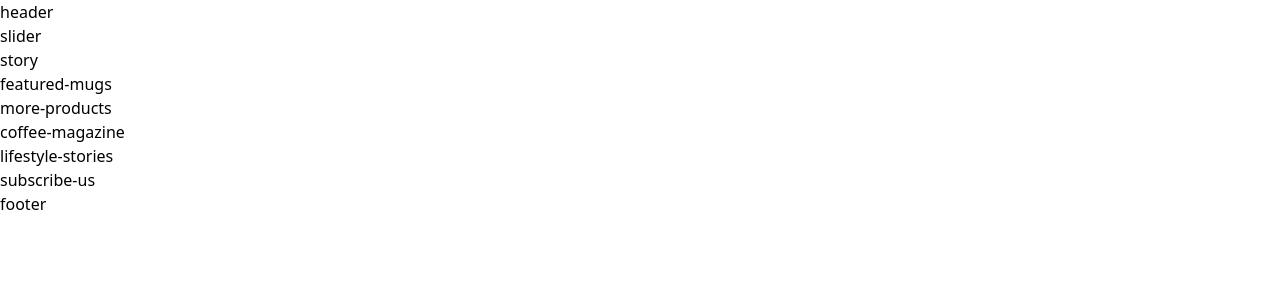
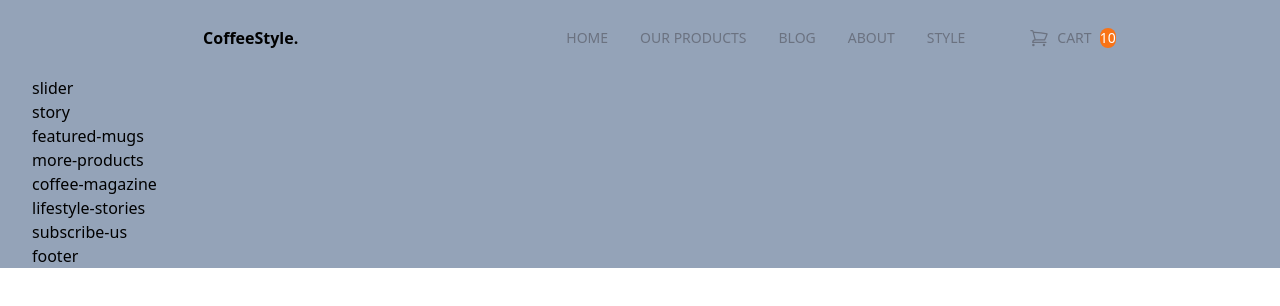
Before and after one commit to Dovansanh/tailwind-coffee, a website: page public/index.html in a window 1280 px wide. Drawn offline with Linux system fonts and the light colour scheme.

Commit message:
add header

```diff
--- a/public/index.html
+++ b/public/index.html
@@ -3,13 +3,45 @@
 <head>
   <meta charset="UTF-8">
   <meta name="viewport" content="width=device-width, initial-scale=1.0">
-  <link href="./output.css" rel="stylesheet">
+  <link href="./output.css" type="text/css" rel="stylesheet">
 </head>
 <body>
   <div id="root">
-    <div class="content-wrapper">
-      <header>
-        header
+    <div class="content-wrapper max-w-screen-x l text-base mx-auto px-8 bg-slate-400">
+      <header class="py-6 mx-10">
+        <nav class="flex flex-row justify-between items-center text-center">
+          <div class="logo basis-2/6 font-semibold cursor-pointer">
+            CoffeeStyle.
+          </div>
+          <ul class="flex flex-row justify-end items-center basis-3/6 gap-8 uppercase text-sm text-gray-500 font-medium">
+            <li class="vs-top-menu-item ">
+              <a href="" class="">Home</a>
+            </li>
+            <li class="vs-top-menu-item ">
+              <a href="" class="">Our Products</a>
+            </li>
+            <li class="vs-top-menu-item ">
+              <a href="" class="">Blog</a>
+            </li>
+            <li class="vs-top-menu-item ">
+              <a href="" class="">About</a>
+            </li>
+            <li class="vs-top-menu-item ">
+              <a href="" class="">Style</a>
+            </li>
+          </ul>
+          <ul class="basis-1/6 flex justify-start ml-16 uppercase text-sm text-gray-500 font-medium">
+            <li class="vs-top-menu-item">
+              <a href="" class="flex items-center">
+                <svg xmlns="http://www.w3.org/2000/svg" fill="none" viewBox="0 0 24 24" stroke-width="1.5" stroke="currentColor" class="vs-icon">
+                  <path stroke-linecap="round" stroke-linejoin="round" d="M2.25 3h1.386c.51 0 .955.343 1.087.835l.383 1.437M7.5 14.25a3 3 0 00-3 3h15.75m-12.75-3h11.218c1.121-2.3 2.1-4.684 2.924-7.138a60.114 60.114 0 00-16.536-1.84M7.5 14.25L5.106 5.272M6 20.25a.75.75 0 11-1.5 0 .75.75 0 011.5 0zm12.75 0a.75.75 0 11-1.5 0 .75.75 0 011.5 0z" />
+                </svg>
+                <span class="mx-2">Cart</span>
+                <span class="vs-badge-circle text-white">10</span>
+              </a>
+            </li>
+          </ul>
+        </nav>
       </header><!--end header-->
       <main>
         <div class="slider">
--- a/src/input.css
+++ b/src/input.css
@@ -1,3 +1,15 @@
 @tailwind base;
 @tailwind components;
 @tailwind utilities;
+
+.vs-top-menu-item {
+    @apply cursor-pointer py-1 hover:text-light-coffee relative
+            after:absolute after:bottom-0 after:left-0 after:h-0.5 after:bg-gray-500 after:w-0 hover:after:w-full
+            after:transition-all after:ease-in-out after:duration-300;
+}
+.vs-icon {
+    @apply w-5 h-5 inline-block;
+}
+.vs-badge-circle {
+    @apply bg-orange-500 rounded-full;
+}
--- a/tailwind.config.js
+++ b/tailwind.config.js
@@ -2,7 +2,11 @@
 module.exports = {
   content: ["./public/**/*.{html,js}"],
   theme: {
-    extend: {},
+    extend: {
+      colors:{
+        'light-coffee' :"#C89F94"
+      }
+    },
   },
   plugins: [],
 }
```
Also changed, not shown: public/output.css.
